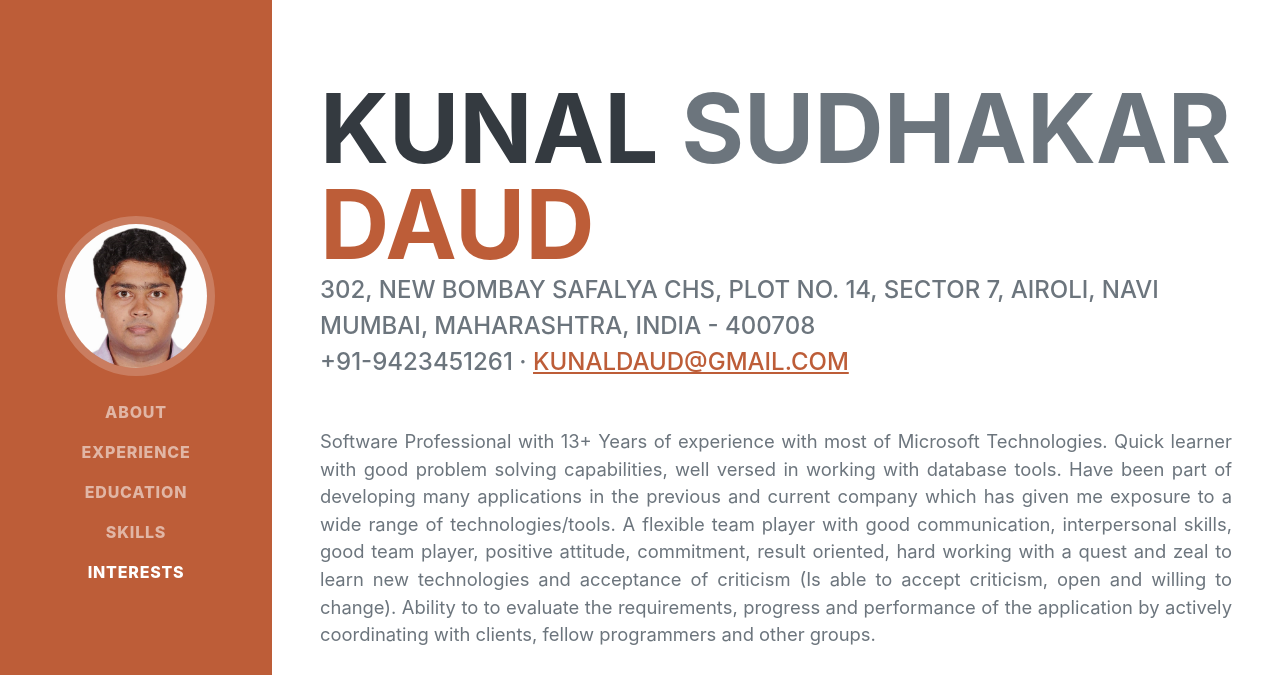
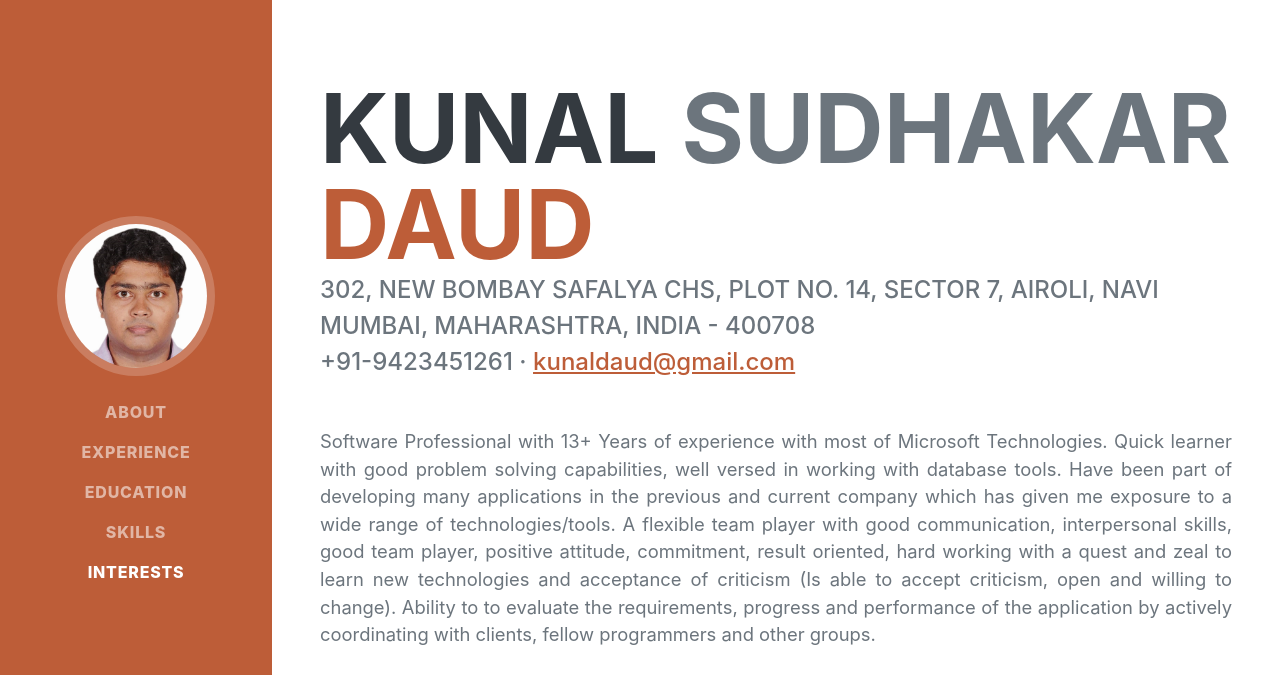
Before and after one commit to kunaldaud/kunal.github.io, a plain HTML site: page index.html in a window 1280 px wide. Shown: the top 675 px of the page. Drawn offline with nearby package versions, Linux system fonts and the light colour scheme; a web font is replaced by a local one.

Commit message:
Update index.html

```diff
--- a/index.html
+++ b/index.html
@@ -46,7 +46,7 @@
                     </h1>
                     <div class="subheading mb-5">
                         302, New Bombay Safalya CHS, Plot No. 14, Sector 7, Airoli, Navi Mumbai, Maharashtra, INDIA - 400708 <br>+91-9423451261 ·
-                        <a href="mailto:kunaldaud@gmail.com">kunaldaud@gmail.com</a>
+                        <span style="text-transform: lowercase;"><a href="mailto:kunaldaud@gmail.com">kunaldaud@gmail.com</a></span>
                     </div>
                     <p class="lead mb-5" style="text-align:justify">Software Professional with 13+ Years of experience with most of Microsoft Technologies.
 Quick learner with good problem solving capabilities, well versed in working with database tools.
```
